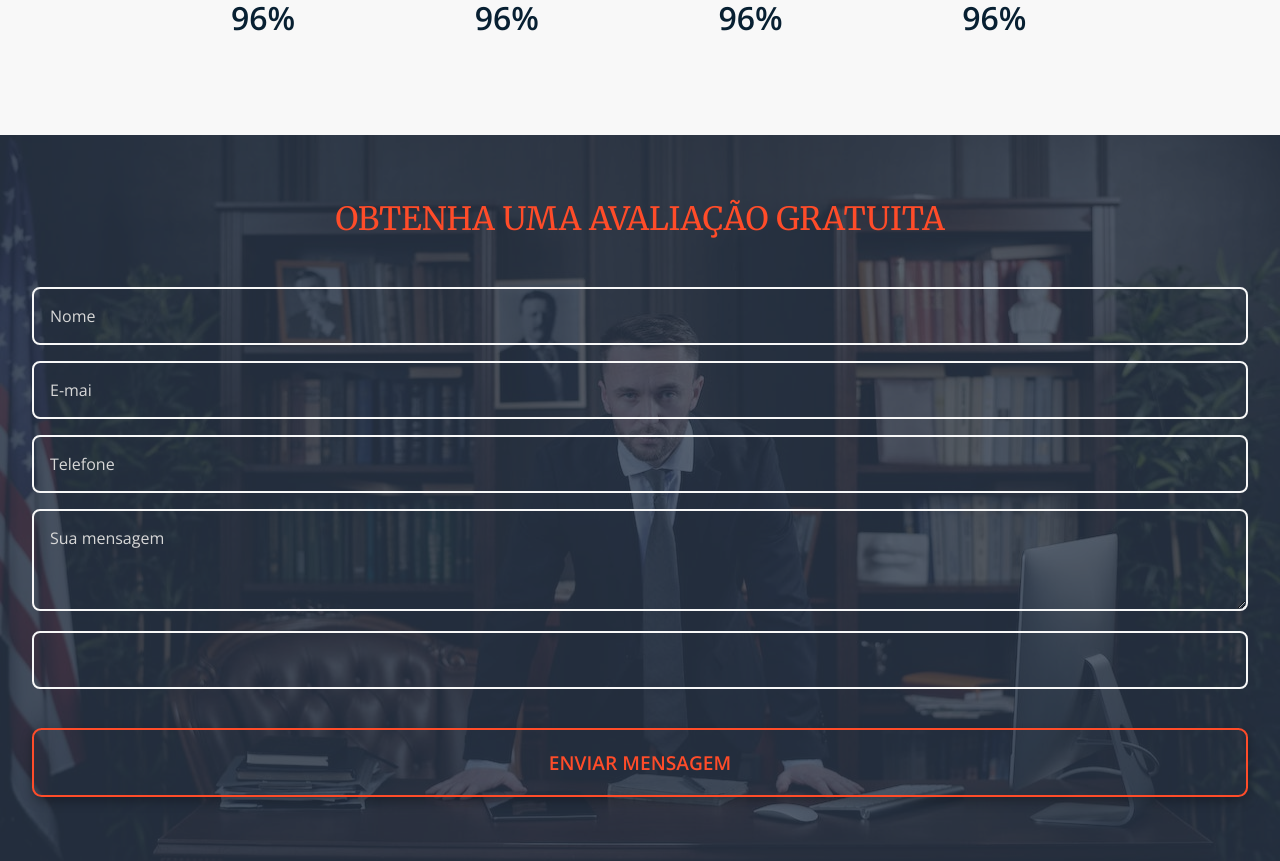
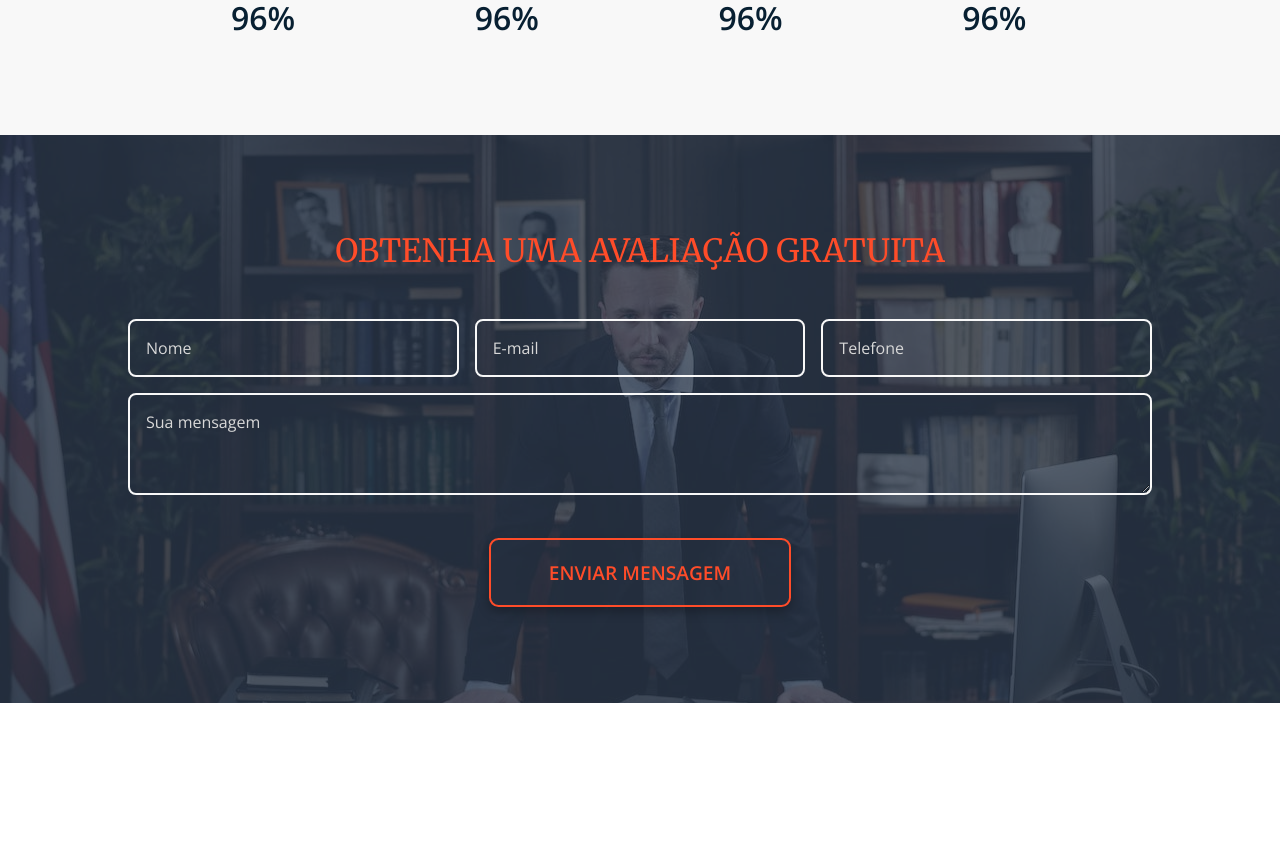
Before and after one commit to mrffilipe/landing-page-lawyer-victor-santos, a Next.js app: page / in a window 1280 px wide. Shown: the part 1800-2661 px from the top of the page. After the commit the page ends 2503 px from the top, so only its background shows below. Built offline with nearby package versions, Linux system fonts and the light colour scheme.

Commit message:
Adjusting Contact component

```diff
--- a/src/components/Contact/index.tsx
+++ b/src/components/Contact/index.tsx
@@ -9,19 +9,20 @@ const Contact = () => {
                 <div className={styles.text}>
                     <span>Obtenha uma avaliação gratuita</span>
                     <form>
+                        <div className={styles.group}>
                             <label>
                                 <input type="text" placeholder='Nome' />
                             </label>
                             <label>
-                            <input type="text" placeholder='E-mai' />
+                                <input type="text" placeholder='E-mail' />
                             </label>
                             <label>
                                 <input type="text" placeholder='Telefone' />
                             </label>
+                        </div>
                         <label>
                             <textarea rows={3} placeholder='Sua mensagem' />
                         </label>
-                        <input type="submit" value="" />
                         <Button value='Enviar mensagem' className={styles.button} />
                     </form>
                 </div>
--- a/src/components/Contact/styles.module.css
+++ b/src/components/Contact/styles.module.css
@@ -65,3 +65,27 @@
     margin-top: 2em;
     width: 100%;
 }
+
+@media screen and (min-width: 1280px) {
+    .mask {
+        padding: 6em 8em;
+    }
+
+    .group {
+        width: 100%;
+        display: flex;
+        justify-content: space-between;
+    }
+
+    .group label {
+        flex: 1;
+    }
+
+    .group :nth-child(2) {
+        margin: 0 1em;
+    }
+
+    .button {
+        width: fit-content;
+    }
+}
```
Lines whose indentation alone changed are shown as unchanged.
